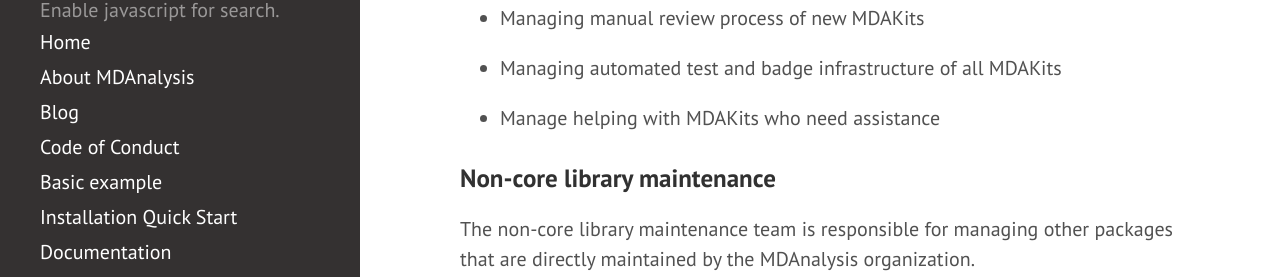
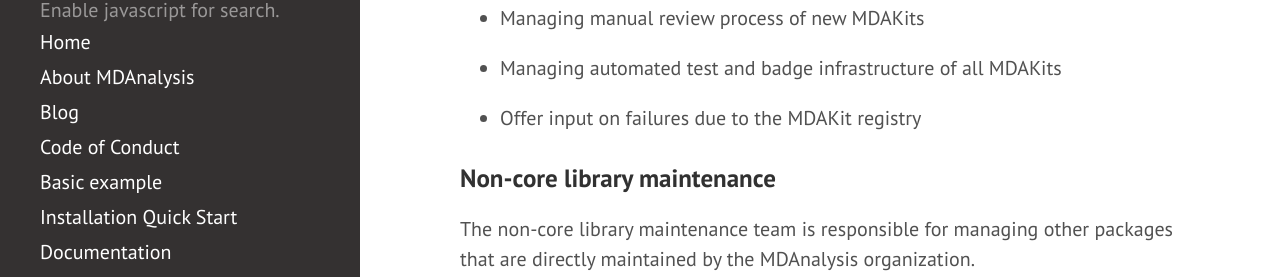
Before and after one commit to MDAnalysis/MDAnalysis.github.io, a Jekyll site: the page built from pages/team.md, in a window 1280 px wide and 900 px high, scrolled down 4695 px. Shown: the part 155-432 px from the top of the window. Built offline with Jekyll 4.4.1, drawn with Linux system fonts in a browser that asks for light colours; comment, search, counter and statistics services are not loaded.

Commit message:
Teams: Rephrase task on helping with specific MDAKits (#430)
* Rephrase task on helping with specific MDAKits

From team reviews: “Manage helping with MDAKits who need assistance” is an unclear goal, and possibly an unrealistic one as the registry grows. We suggest rephrasing the responsibility to “offer input on MDAKit issues where possible” as a more realistic responsibility.

* Update _data/team/roles/mdakit_registry.yml

---------

Co-authored-by: Oliver Beckstein <orbeckst@gmail.com>

```diff
--- a/_data/team/roles/mdakit_registry.yml
+++ b/_data/team/roles/mdakit_registry.yml
@@ -3,7 +3,7 @@ tasks:
   - Managing submissions to MDAKits registry
   - Managing manual review process of new MDAKits
   - Managing automated test and badge infrastructure of all MDAKits
-  - Manage helping with MDAKits who need assistance
+  - Offer input on failures due to the MDAKit registry
 current_members:
   - "[Irfan Alibay](https://github.com/IAlibay)"
   - "[Fiona Naughton](https://github.com/fiona-naughton)"
```
